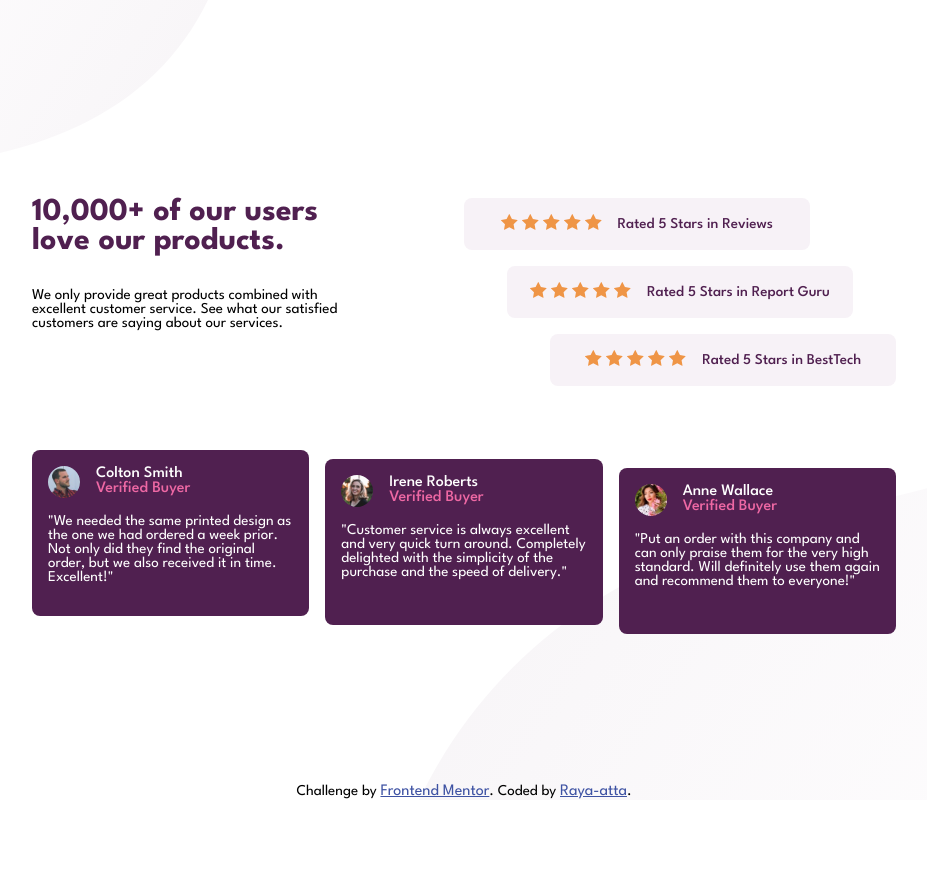
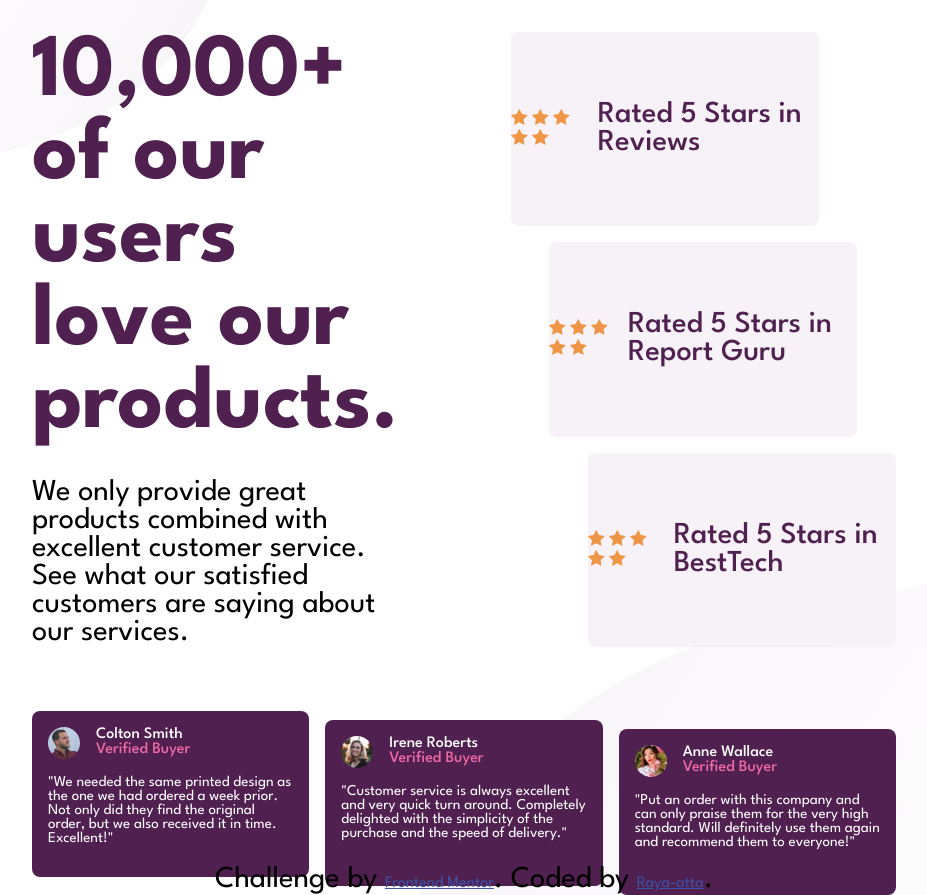
Before and after one commit to rayaatta/Social-proof-section-master, a plain HTML site: page index.html in a window 1280 px wide. Shown: the whole page, without its empty margins (176-1103 px from the left). Before the commit the page ends 800 px from the top, so only its background shows below. Drawn offline with Linux system fonts and the light colour scheme.

Commit message:
Update style.css

```diff
--- a/style.css
+++ b/style.css
@@ -37,11 +37,11 @@ h1 {
     text-align: center;
     margin-block: 2rem;
     font-weight: 700;
-    font-size: 2rem;
+    font-size: 5.6rem;
 
 }
 p {
-    font-size:0.94rem;
+    font-size:1.9rem;
     font-weight: 400;
 }
 .header > p {
```
